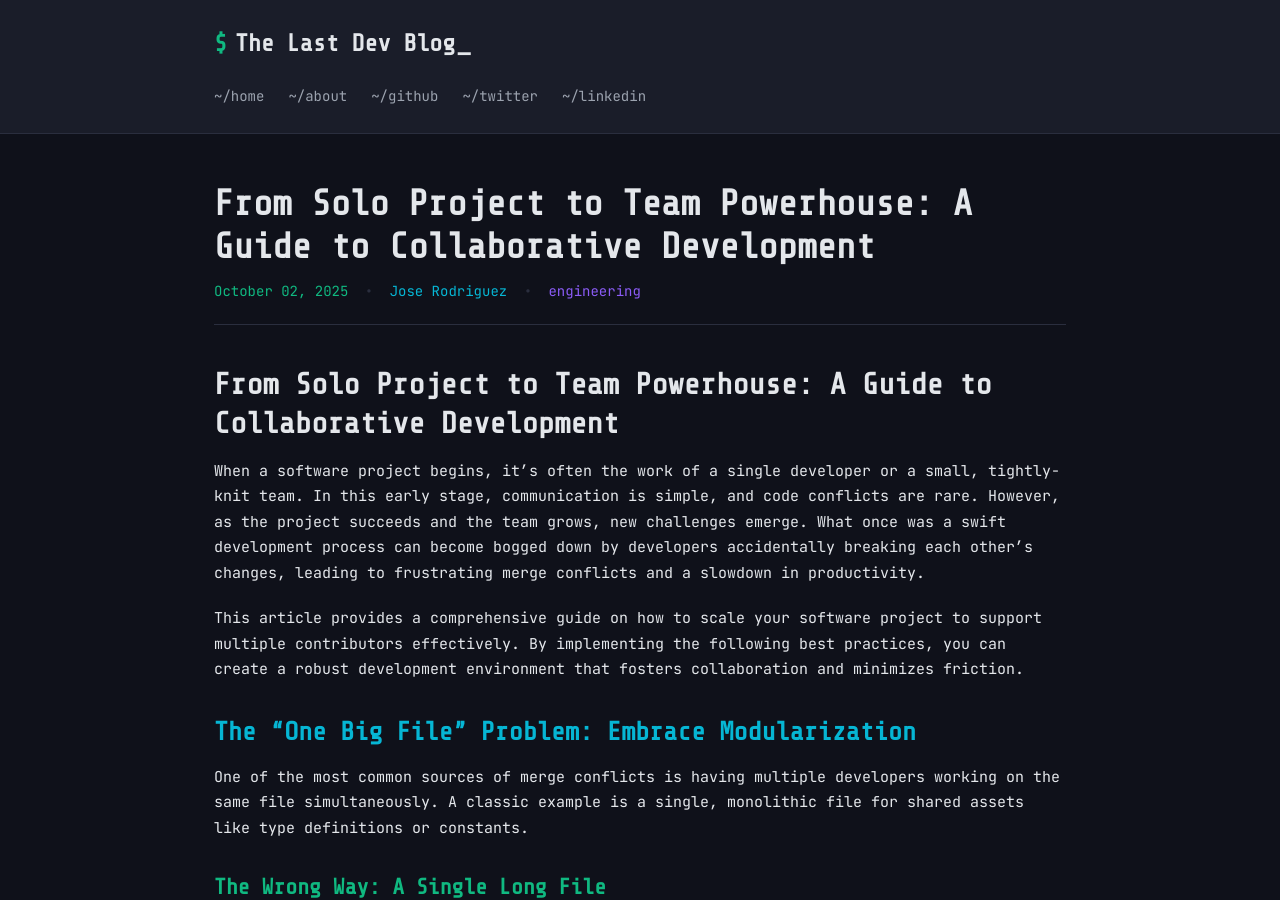
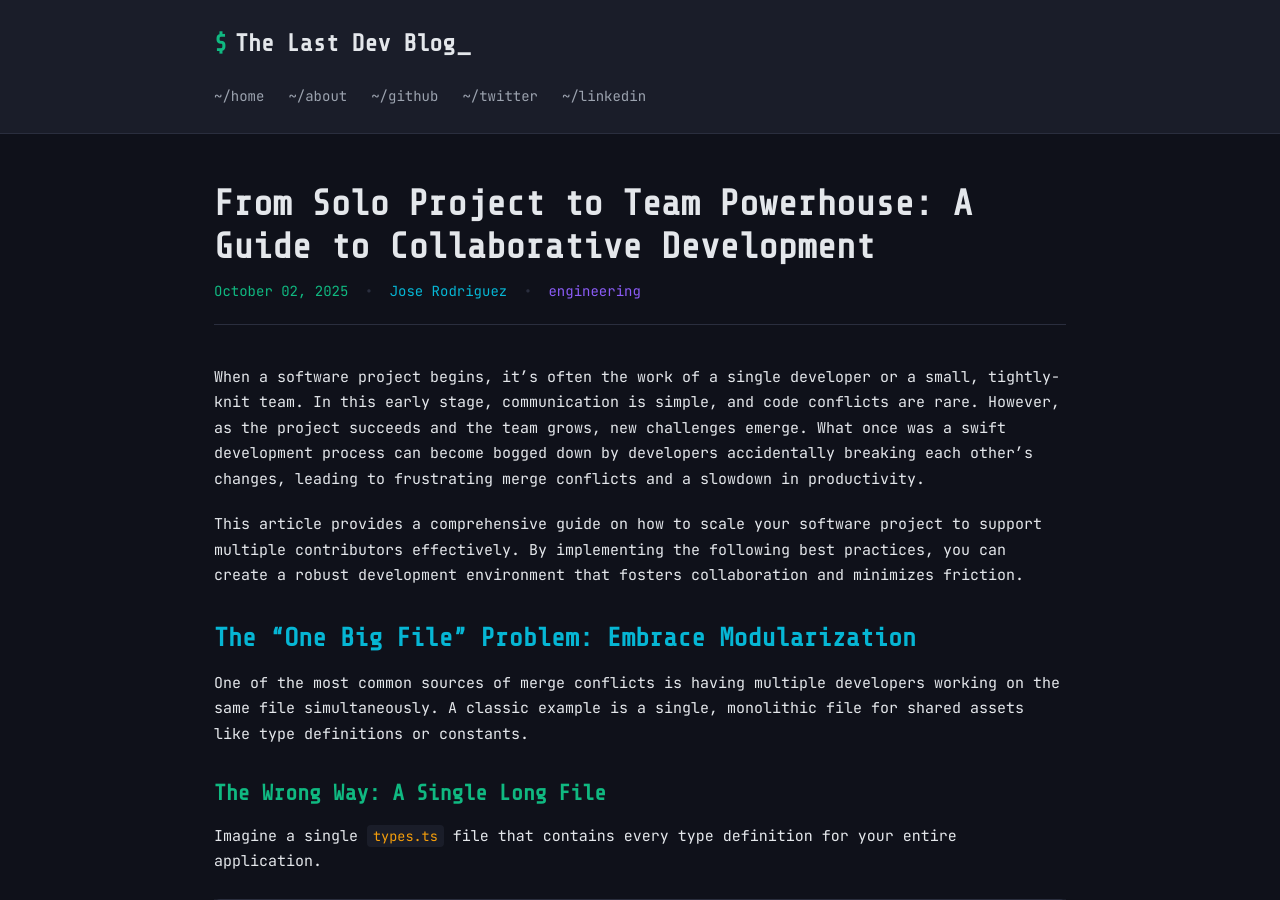
Before and after one commit to JoseFdri/the_last_dev_blog, a Jekyll site: the page built from _posts/2025-10-03-how-to-scale-project-for-multi-contribution.md, in a window 1280 px wide and 900 px high. Built offline with Jekyll 4.4.1, drawn with Linux system fonts in a browser that asks for light colours.

Commit message:
remove duplicate title

```diff
--- a/_posts/2025-10-03-how-to-scale-project-for-multi-contribution.md
+++ b/_posts/2025-10-03-how-to-scale-project-for-multi-contribution.md
@@ -5,8 +5,6 @@ date:   2025-10-03 00:00:00 +1300
 categories: engineering
 author: Jose Rodriguez
 ---
-
-# From Solo Project to Team Powerhouse: A Guide to Collaborative Development
 
 When a software project begins, it's often the work of a single developer or a small, tightly-knit team. In this early stage, communication is simple, and code conflicts are rare. However, as the project succeeds and the team grows, new challenges emerge. What once was a swift development process can become bogged down by developers accidentally breaking each other's changes, leading to frustrating merge conflicts and a slowdown in productivity.
 
```
